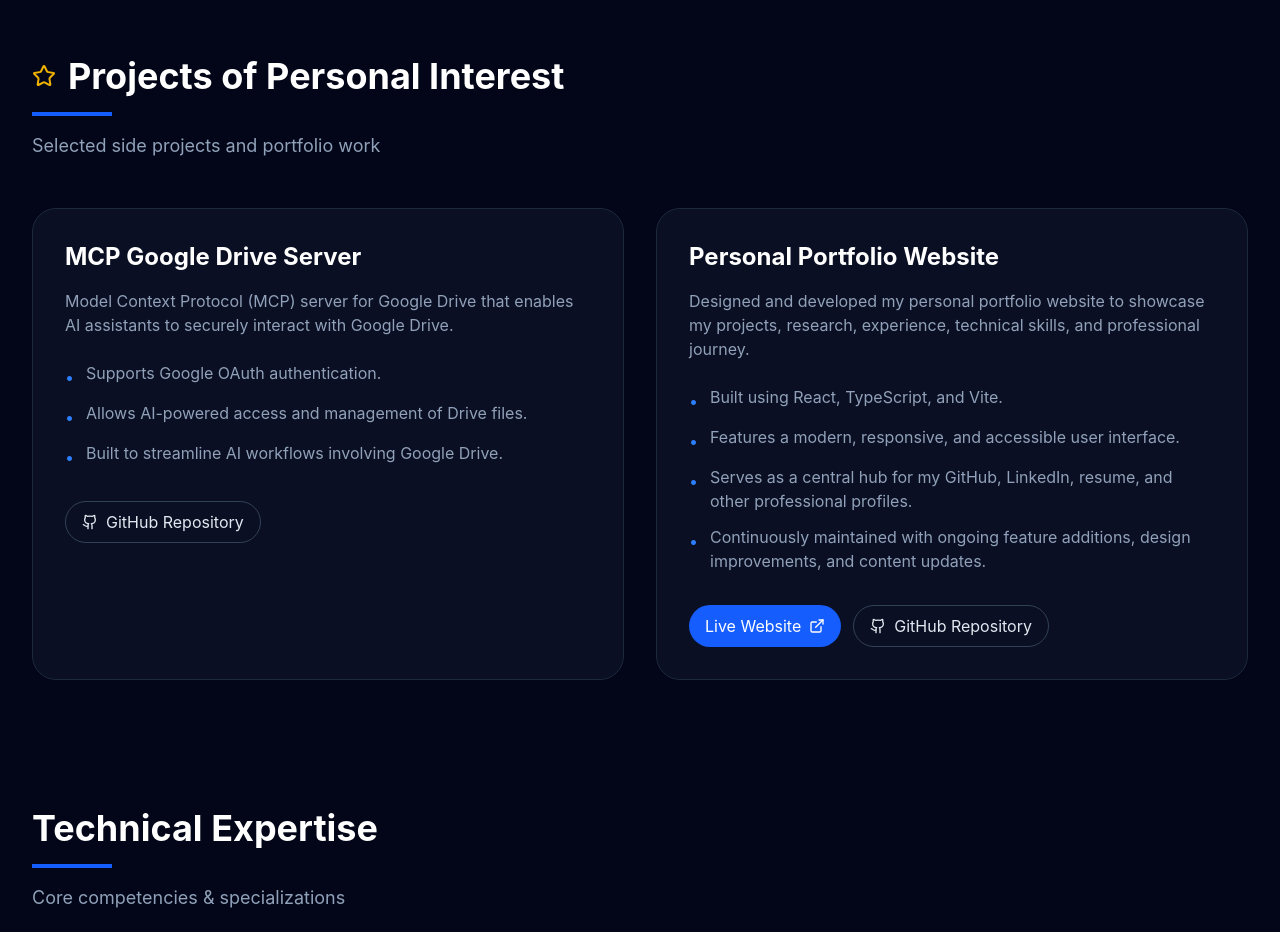
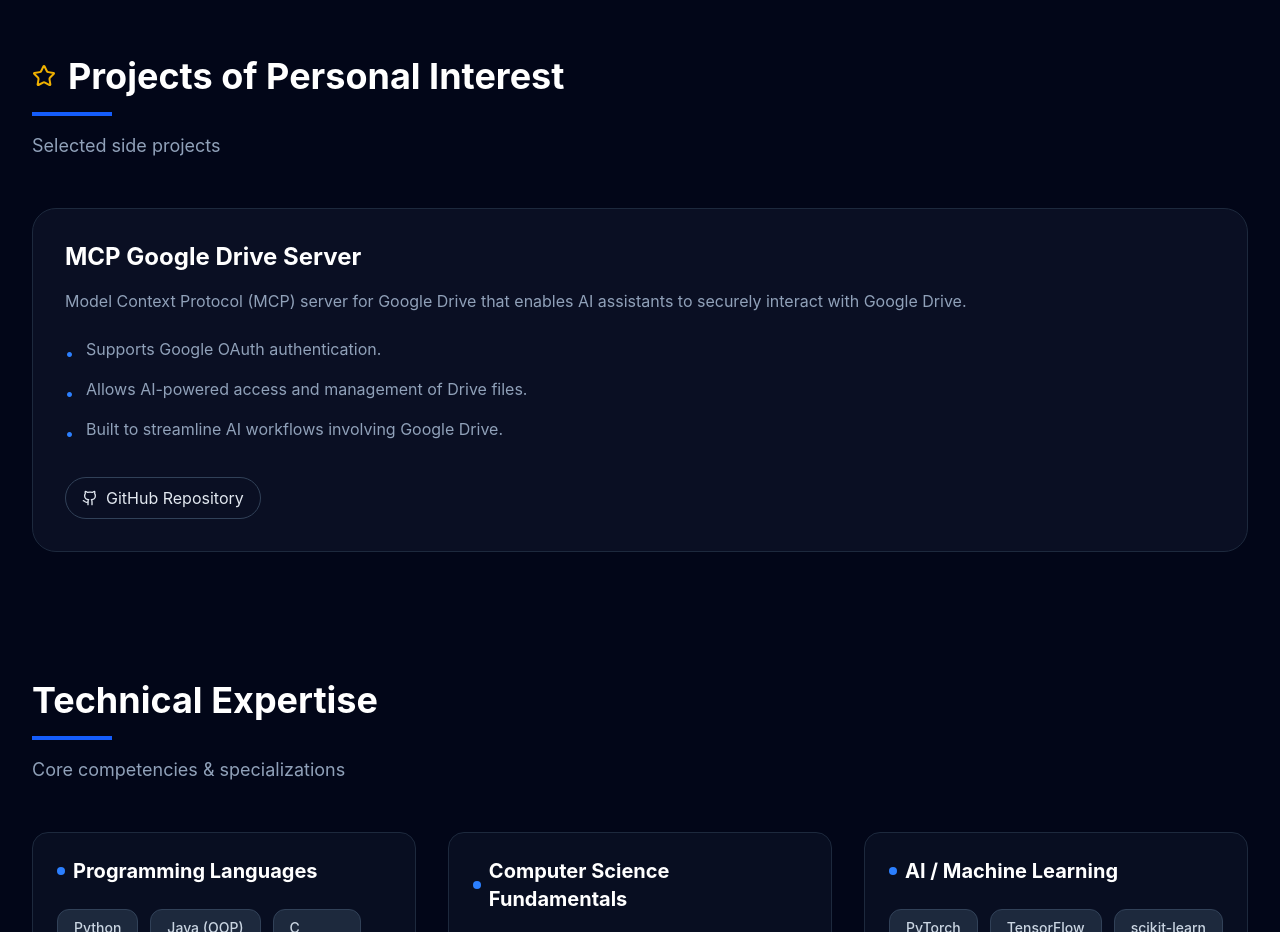
Before and after one commit to Sravya430/Website, a React (Vite) app: page / in a window 1280 px wide. Shown: the part 2860-3792 px from the top of the page. Built offline with nearby package versions, Linux system fonts and the light colour scheme.

Commit message:
Remove personal portfolio project card

```diff
--- a/src/components/ExtraSections.tsx
+++ b/src/components/ExtraSections.tsx
@@ -3,8 +3,6 @@
 import { BookOpen, ExternalLink, Github, Star } from 'lucide-react';
 
 export const ExtraSections: React.FC = () => {
-  const portfolioUrl = typeof window !== 'undefined' ? window.location.href : '/';
-
   return (
     <div className="space-y-32">
       {/* Research Work Section */}
@@ -98,11 +96,11 @@
       <section id="personal-projects">
         <SectionHeader
           title="Projects of Personal Interest"
-          subtitle="Selected side projects and portfolio work"
+          subtitle="Selected side projects"
           icon={<Star className="text-yellow-500" />}
         />
 
-        <div className="mt-12 grid grid-cols-1 lg:grid-cols-2 gap-8">
+        <div className="mt-12 space-y-8">
           <motion.div
             initial={{ opacity: 0, y: 20 }}
             whileInView={{ opacity: 1, y: 0 }}
@@ -137,54 +135,6 @@
             </a>
           </motion.div>
 
-          <motion.div
-            initial={{ opacity: 0, y: 20 }}
-            whileInView={{ opacity: 1, y: 0 }}
-            viewport={{ once: true }}
-            className="p-8 bg-slate-900/60 border border-slate-800 rounded-3xl"
-          >
-            <h3 className="text-2xl font-bold text-white">Personal Portfolio Website</h3>
-            <p className="text-slate-400 mt-4">
-              Designed and developed my personal portfolio website to showcase my projects, research, experience, technical skills, and professional journey.
-            </p>
-            <ul className="mt-6 space-y-3 text-slate-400">
-              <li className="flex gap-3">
-                <span className="text-blue-500 mt-1">•</span>
-                Built using React, TypeScript, and Vite.
-              </li>
-              <li className="flex gap-3">
-                <span className="text-blue-500 mt-1">•</span>
-                Features a modern, responsive, and accessible user interface.
-              </li>
-              <li className="flex gap-3">
-                <span className="text-blue-500 mt-1">•</span>
-                Serves as a central hub for my GitHub, LinkedIn, resume, and other professional profiles.
-              </li>
-              <li className="flex gap-3">
-                <span className="text-blue-500 mt-1">•</span>
-                Continuously maintained with ongoing feature additions, design improvements, and content updates.
-              </li>
-            </ul>
-
-            <div className="mt-8 flex flex-wrap gap-3">
-              <a
-                href={portfolioUrl}
-                target="_blank"
-                rel="noopener noreferrer"
-                className="inline-flex items-center gap-2 px-4 py-2 rounded-full bg-blue-600 text-white hover:bg-blue-700 transition-colors"
-              >
-                Live Website <ExternalLink size={16} />
-              </a>
-              <a
-                href="https://github.com/Sravya430/Website"
-                target="_blank"
-                rel="noopener noreferrer"
-                className="inline-flex items-center gap-2 px-4 py-2 rounded-full border border-slate-700 text-slate-200 hover:bg-slate-800 transition-colors"
-              >
-                <Github size={16} /> GitHub Repository
-              </a>
-            </div>
-          </motion.div>
         </div>
       </section>
     </div>
--- a/src/components/chatKnowledge.ts
+++ b/src/components/chatKnowledge.ts
@@ -55,7 +55,7 @@
   education: data.education.map(item => `${item.degree} — ${item.institution}\n${item.period}`).join('\n\n'),
   skills: data.skills_v2.map(group => `${group.category}: ${group.items.map(item => item.name).join(', ')}.`).join('\n\n'),
   contact: `You can email Sravya at ${data.personal.email}, connect on LinkedIn, or explore her GitHub using the links below.`,
-  projects: 'Her portfolio includes:\n\n• DiSCo — cultural preference bias and steering in LLMs; co-authored arXiv preprint.\n• Production RAG system — educational question generation.\n• Real-time multi-object tracker — A3C reinforcement learning in PyTorch.\n• MCP Google Drive server — OAuth-based Drive access for AI assistants.\n• This portfolio — React, TypeScript, and Vite.\n\nChoose a project to explore its work, stack, or available source code.',
+  projects: 'Her portfolio includes:\n\n• DiSCo — cultural preference bias and steering in LLMs; co-authored arXiv preprint.\n• Production RAG system — educational question generation.\n• Real-time multi-object tracker — A3C reinforcement learning in PyTorch.\n• MCP Google Drive server — OAuth-based Drive access for AI assistants.\n\nChoose a project to explore its work, stack, or available source code.',
 };
 
 function normalize(value: string): string {
```
